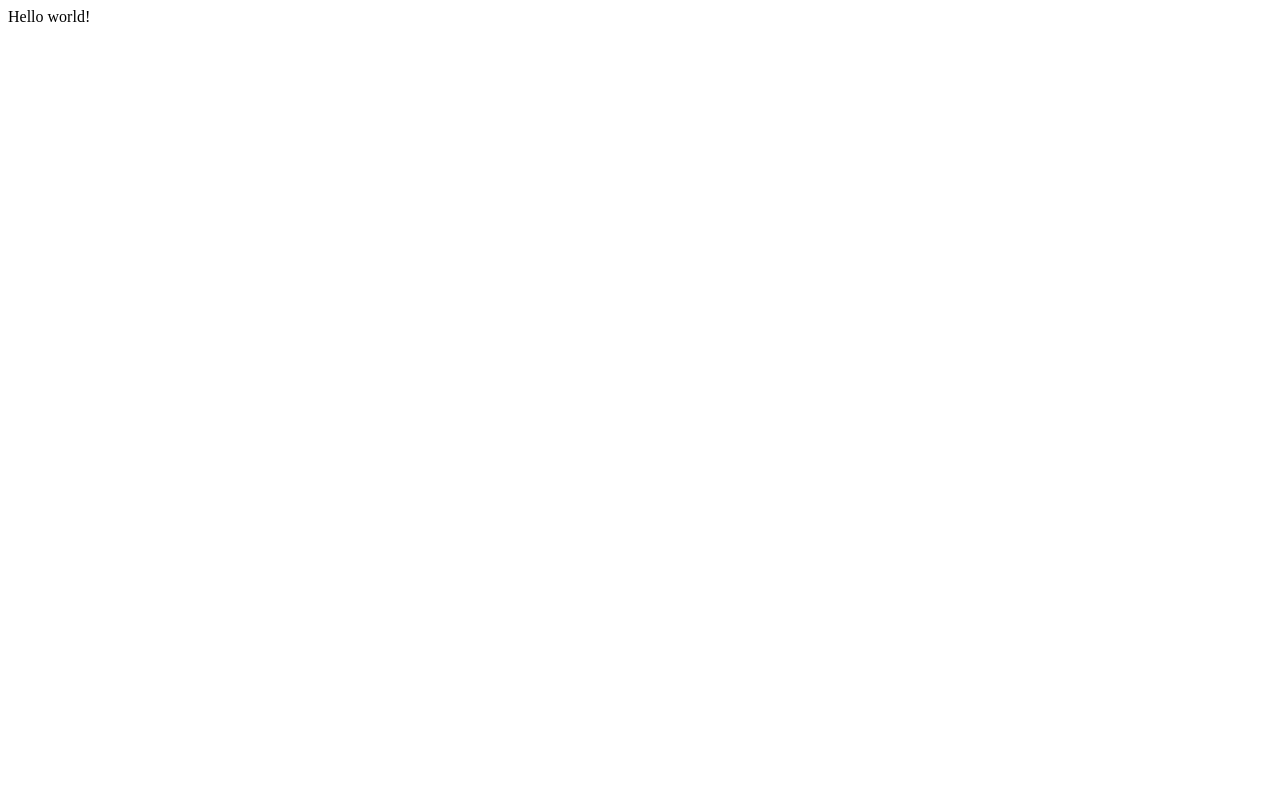
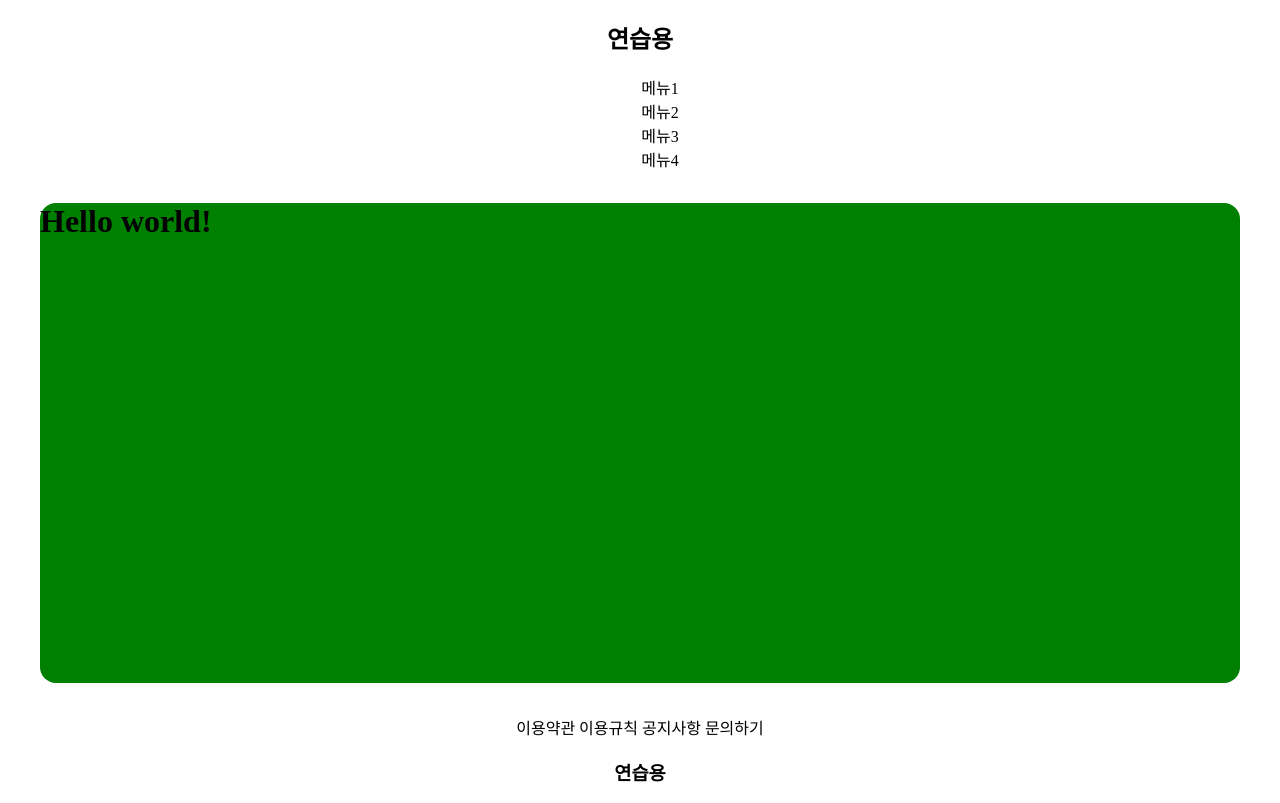
Before and after one commit to paulcjy/DjangoPractice-Pinterest, a Django app: page /account/helloworld/ in a window 1280 px wide. Before the commit the page is almost empty. Before the commit the page ends 22 px from the top, so only its background shows below. Run offline with Django 3.2, Linux system fonts and the light colour scheme.

Commit message:
Use include/extends/block Divide html and connect them in app templates

```diff
--- a/Django_Practice/settings.py
+++ b/Django_Practice/settings.py
@@ -130,6 +130,7 @@ USE_TZ = True
 
 STATIC_URL = '/static/'
 
+
 # Default primary key field type
 # https://docs.djangoproject.com/en/3.2/ref/settings/#default-auto-field
 
--- /dev/null
+++ b/accountApp/templates/accountApp/helloworld.html
@@ -0,0 +1,9 @@
+{% extends 'base.html' %}
+
+{% block content %}
+
+<div style="height: 30rem; background-color: green; border-radius: 1rem; margin: 2rem;">
+	<h1>Hello world!</h1>
+</div>
+
+{% endblock content %}
--- a/accountApp/views.py
+++ b/accountApp/views.py
@@ -3,4 +3,4 @@ from django.shortcuts import render
 # Create your views here.
 
 def helloworld(request):
-	return render(request, 'base.html')
+	return render(request, 'accountApp/helloworld.html')
--- a/templates/base.html
+++ b/templates/base.html
@@ -1,12 +1,16 @@
 <!DOCTYPE html>
 <html lang="ko">
-<head>
-	<meta charset="UTF-8">
-	<meta http-equiv="X-UA-Compatible" content="IE=edge">
-	<meta name="viewport" content="width=device-width, initial-scale=1.0">
-	<title>Hello world</title>
-</head>
+
+{% include 'head.html' %}
+
 <body>
-	Hello world!
+
+	{% include 'header.html' %}
+
+	{% block content %}
+	{% endblock content %}
+
+	{% include 'footer.html' %}
+
 </body>
 </html>
--- /dev/null
+++ b/templates/footer.html
@@ -0,0 +1,11 @@
+<div style="text-align: center;">
+	<div>
+		<span>이용약관</span>
+		<span>이용규칙</span>
+		<span>공지사항</span>
+		<span>문의하기</span>
+	</div>
+	<div>
+		<h3>연습용</h3>
+	</div>
+</div>
--- /dev/null
+++ b/templates/head.html
@@ -0,0 +1,6 @@
+<head>
+	<meta charset="UTF-8">
+	<meta http-equiv="X-UA-Compatible" content="IE=edge">
+	<meta name="viewport" content="width=device-width, initial-scale=1.0">
+	<title>Practice</title>
+</head>
--- /dev/null
+++ b/templates/header.html
@@ -0,0 +1,9 @@
+<nav style="text-align: center;">
+	<h1>연습용</h1>
+	<ul style="list-style-type: none;">
+		<li>메뉴1</li>
+		<li>메뉴2</li>
+		<li>메뉴3</li>
+		<li>메뉴4</li>
+	</ul>
+</nav>
```
